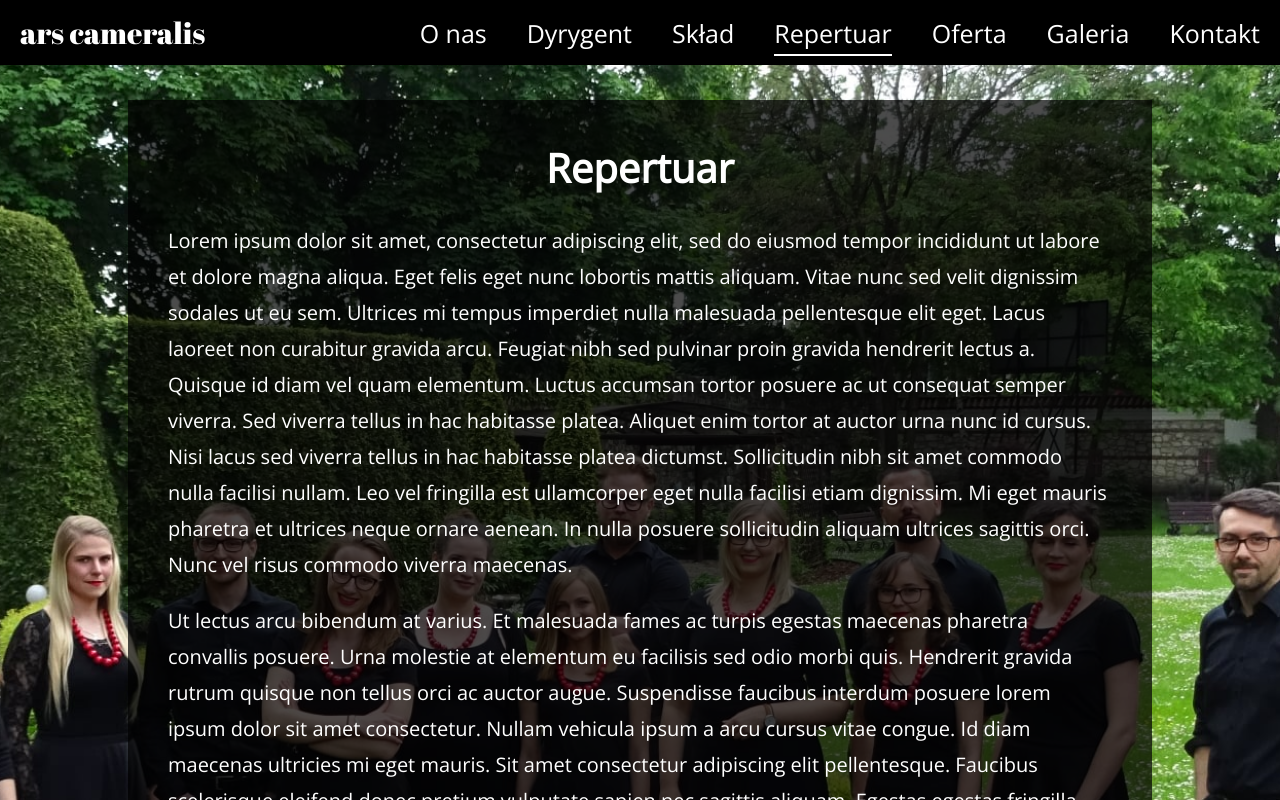
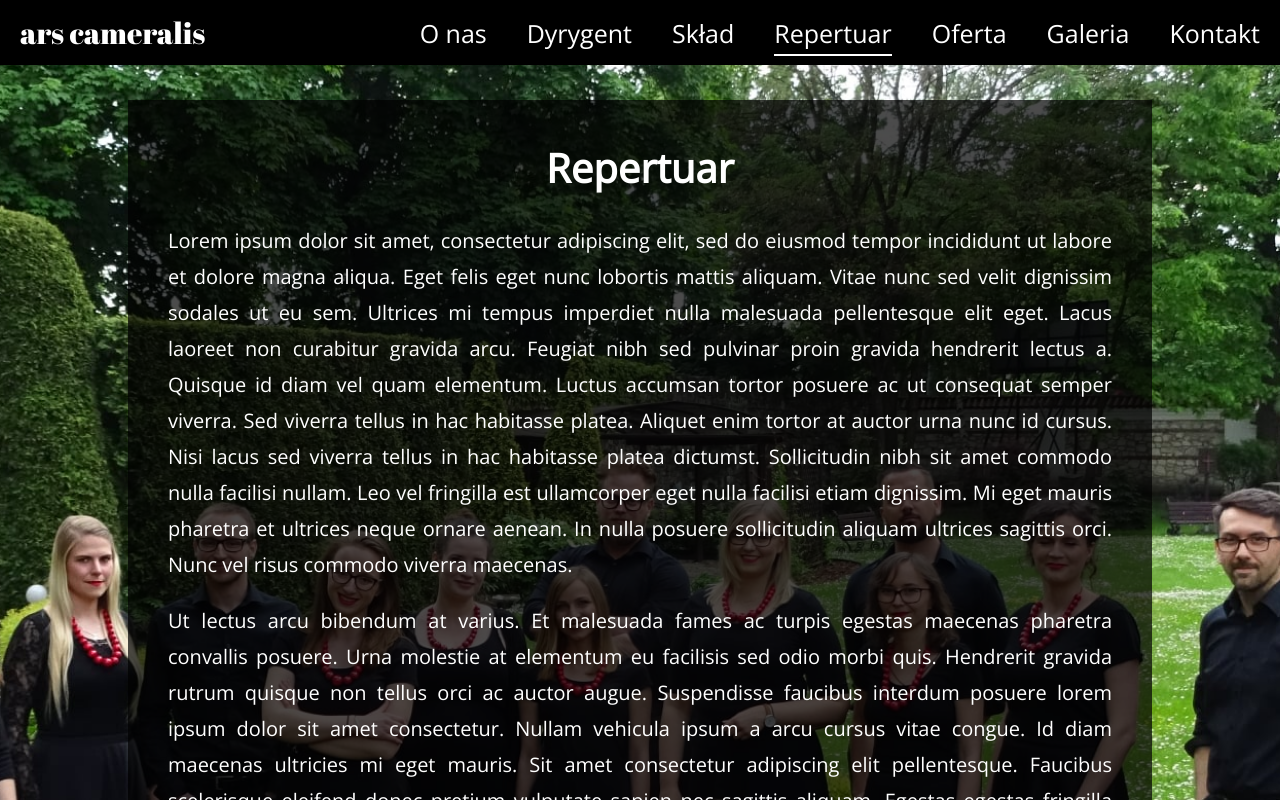
Before and after one commit to piotr-rajtar/ars-cameralis, a Vue app: page /repertoir in a window 1280 px wide. Shown: the top 800 px of the page. Built offline with nearby package versions, Linux system fonts and the light colour scheme; some icons are missing.

Commit message:
Justify text

```diff
--- a/src/components/about/About.vue
+++ b/src/components/about/About.vue
@@ -61,5 +61,6 @@ export default class About extends Vue {
   margin-top: 5 * $spacing-unit;
   font-size: $font-size-paragraph;
   line-height: 9 * $spacing-unit;
+  text-align: justify;
 }
 </style>
--- a/src/components/conductor/Conductor.vue
+++ b/src/components/conductor/Conductor.vue
@@ -85,6 +85,7 @@ export default class Conductor extends Vue {
   margin-top: 5 * $spacing-unit;
   font-size: $font-size-paragraph;
   line-height: 9 * $spacing-unit;
+  text-align: justify;
 }
 
 .image {
--- a/src/components/repertoir/Repertoir.vue
+++ b/src/components/repertoir/Repertoir.vue
@@ -61,5 +61,6 @@ export default class Repertoir extends Vue {
   margin-top: 5 * $spacing-unit;
   font-size: $font-size-paragraph;
   line-height: 9 * $spacing-unit;
+  text-align: justify;
 }
 </style>
```
